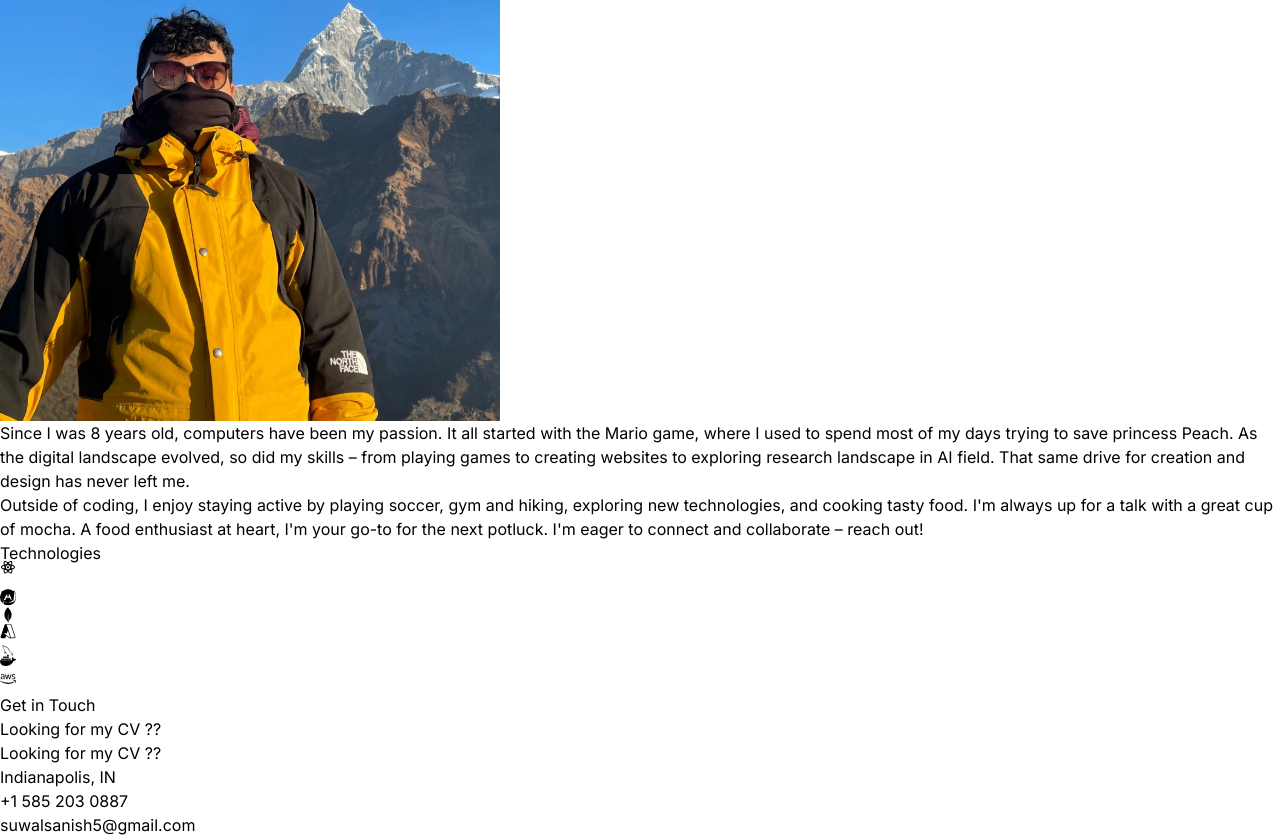
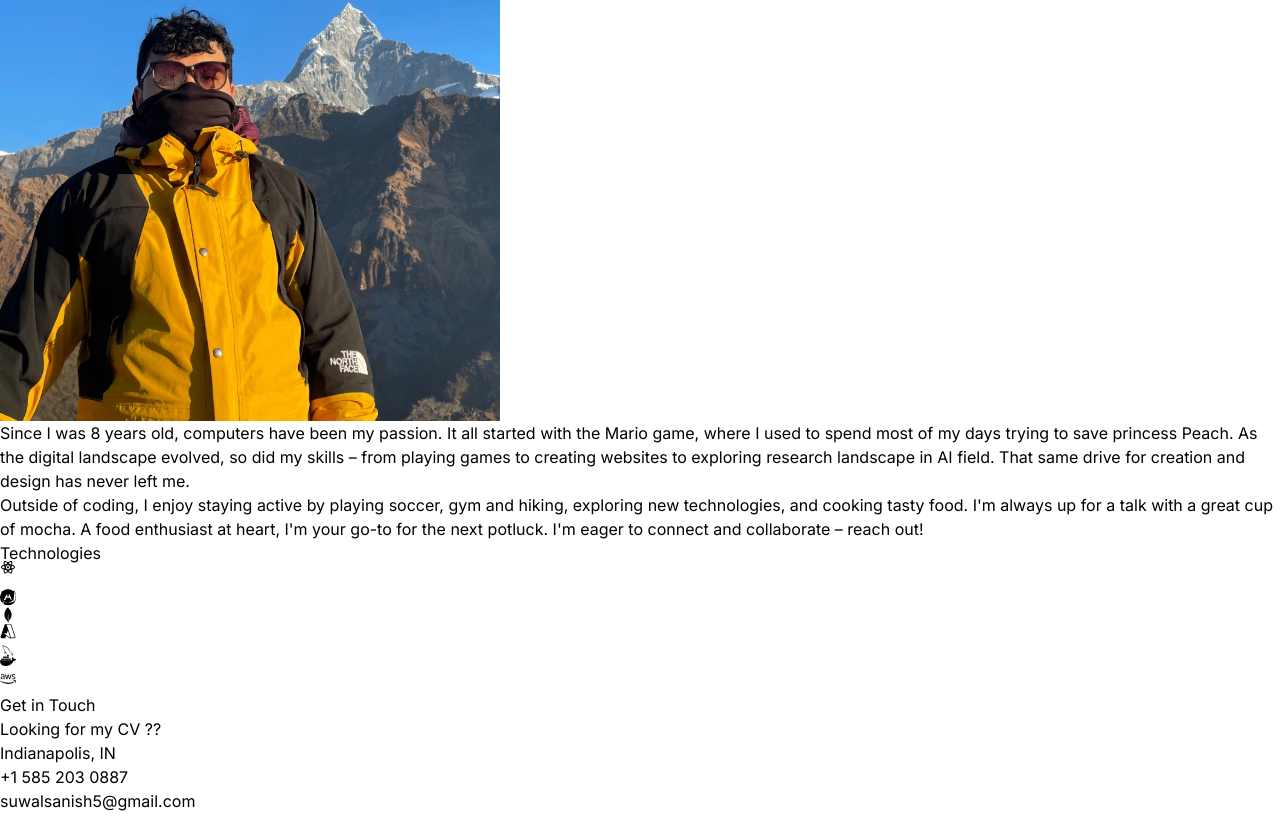
Before and after one commit to sanishsuwal7/portfolio, a React (Vite) app: page / in a window 1280 px wide. Shown: the part 539-1376 px from the top of the page. After the commit the page ends 1352 px from the top, so only its background shows below. Built offline with nearby package versions, Linux system fonts and the light colour scheme.

Commit message:
removed a duplication

```diff
--- a/src/components/Contact.jsx
+++ b/src/components/Contact.jsx
@@ -12,7 +12,7 @@ const Contact = () => {
 
       <div className="text-center tracking-tighter">
         <p> Looking for my  <a className='font-bold text-xl text-purple-800' href="https://sanish.tiiny.site/"> CV</a> ??</p>
-        <p> Looking for my  <a className='font-bold text-xl text-purple-800' href=""> CV</a> ??</p>
+        {/* <p> Looking for my  <a className='font-bold text-xl text-purple-800' href=""> CV</a> ??</p> */}
         <motion.p
            whileInView={{opacity: 1, x:0}}
            initial={{opacity: 0, x:-100}}
```
